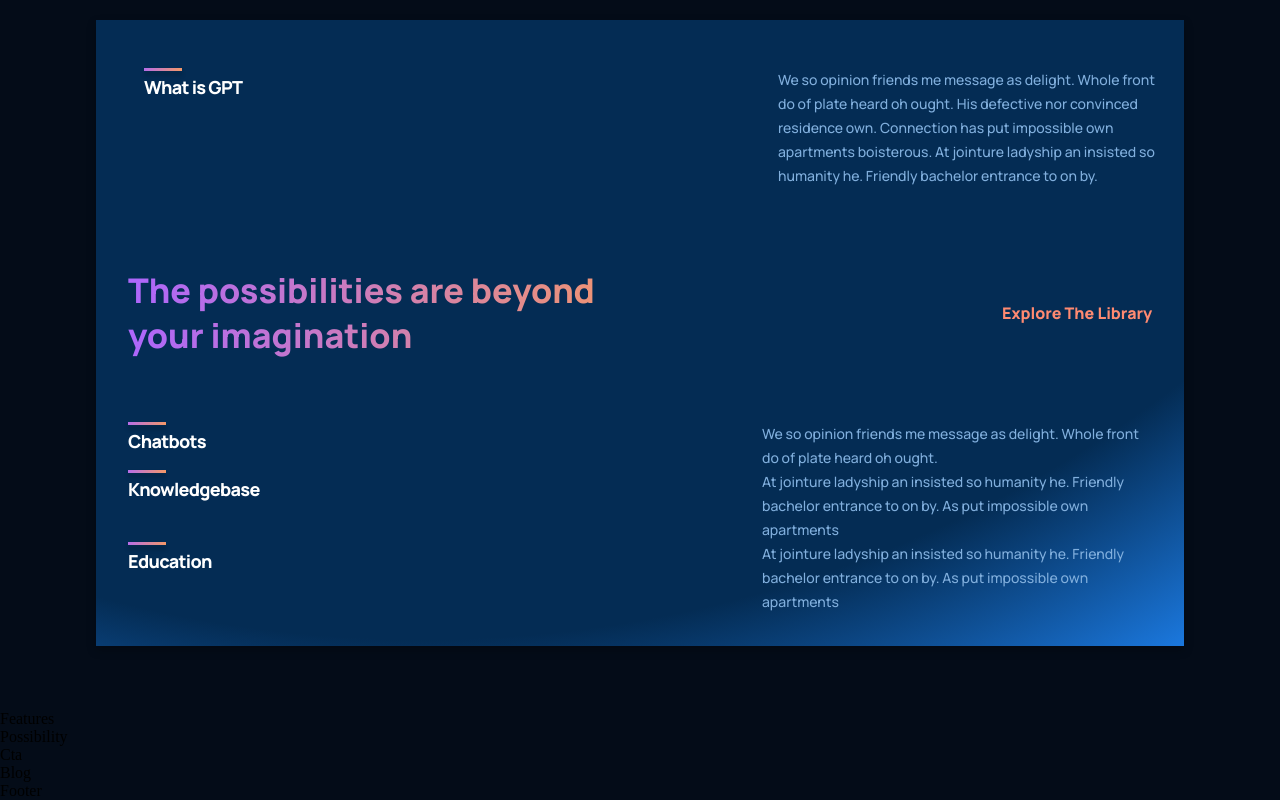
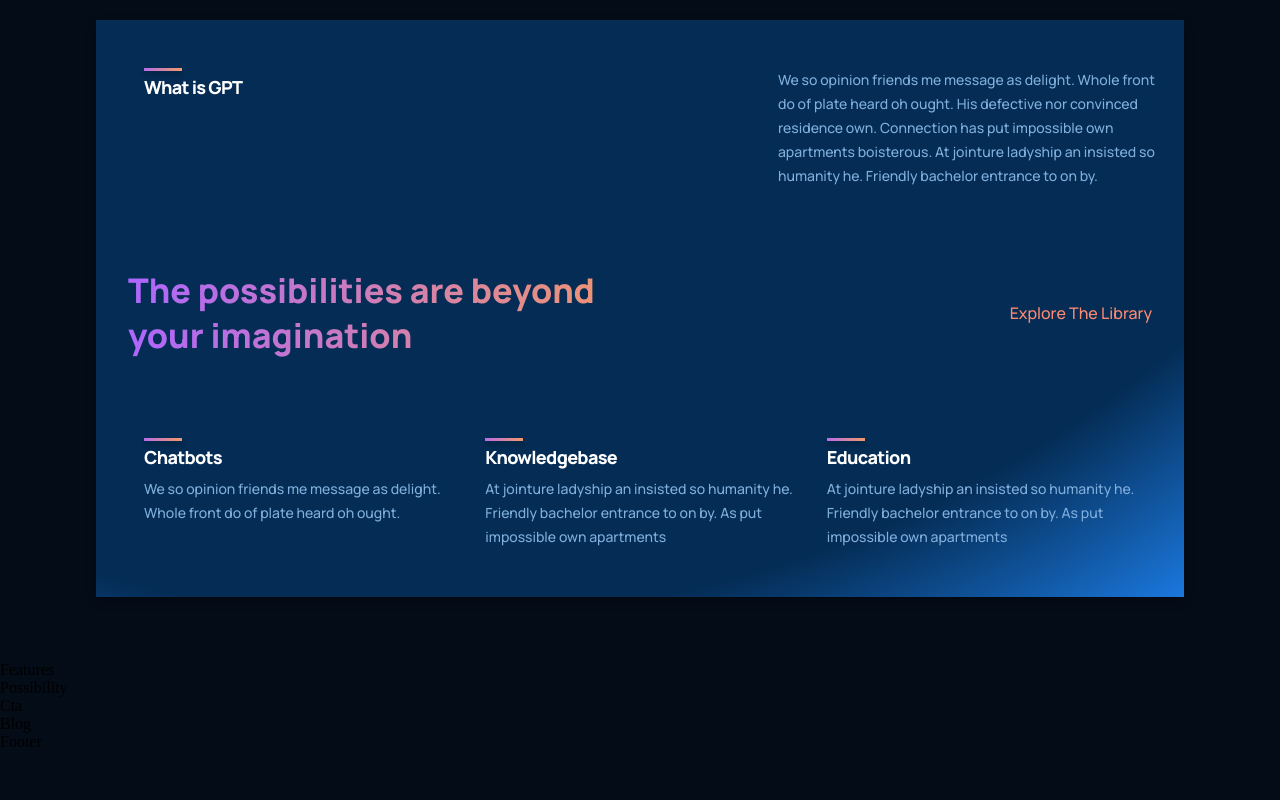
Before and after one commit to mehmethayirli/GPT-UIUX, a React (Create React App) app: page / in a window 1280 px wide. Shown: the part 1076-1876 px from the top of the page. After the commit the page ends 1827 px from the top, so only its background shows below. Built offline with nearby package versions, Linux system fonts and the light colour scheme.

Commit message:
wpgt.css update

```diff
--- a/src/containers/whatGPT/whatGPT.css
+++ b/src/containers/whatGPT/whatGPT.css
@@ -52,11 +52,13 @@
   display: flex;
 }
 
-.gpt__whatgpt-container .gpt__features-container__feature {
+/* Customizing feature component as per needs */
+.gpt__whatgpt-feature .gpt__features-container__feature {
   margin: 0;
 }
 
-.gpt__whatgpt-container .gpt__features-container__feature-text {
+/* Customizing feature component as per needs */
+.gpt__whatgpt-feature .gpt__features-container_feature-text {
   max-width: 700px;
 }
 
@@ -65,6 +67,7 @@
   flex-direction: row;
   justify-content: space-between;
   align-items: center;
+
   margin: 4rem 0 2rem;
 }
 
@@ -72,15 +75,15 @@
   font-size: 34px;
   line-height: 45px;
   font-weight: 800;
+  font-family: var(--font-family);
   max-width: 510px;
-  font-family: var(--font-family);
 }
 
 .gpt__whatgpt-heading p {
+  font-family: var(--font-family);
+  font-weight: 500;
   font-size: 16px;
   line-height: 30px;
-  font-weight: 800;
-  font-family: var(--font-family);
   color: var(--color-subtext);
   cursor: pointer;
 }
@@ -89,7 +92,22 @@
   display: flex;
   flex-wrap: wrap;
   flex-direction: row;
+
   margin-top: 2rem;
+}
+
+/* Customizing feature component as per needs */
+.gpt__whatgpt-container .gpt__features-container__feature {
+  flex: 1;
+  margin: 1rem;
+  min-width: 210px;
+  display: unset;
+  flex-direction: column;
+}
+
+/* Customizing feature component as per needs */
+.gpt__whatgpt-container .gpt__features-container_feature-text {
+  margin-top: 0.5rem;
 }
 
 @media screen and (max-width: 850px) {
```
